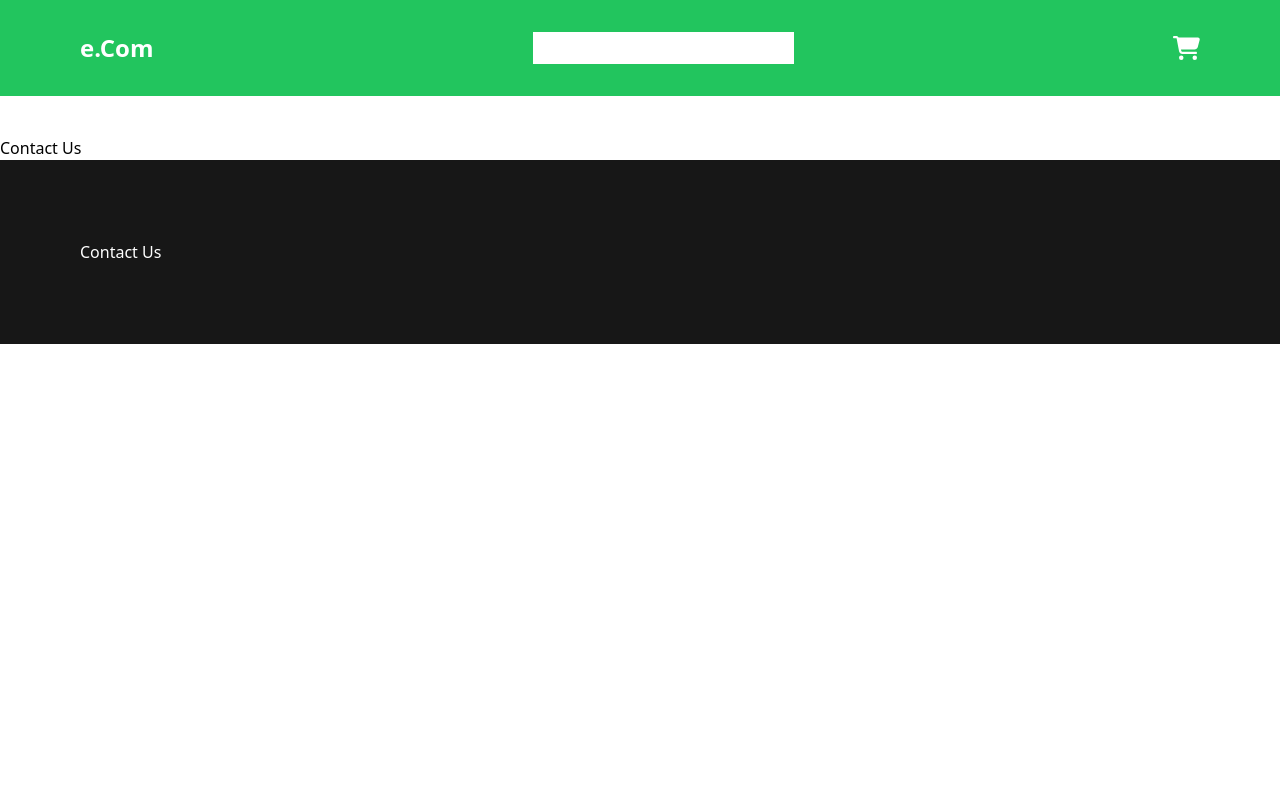
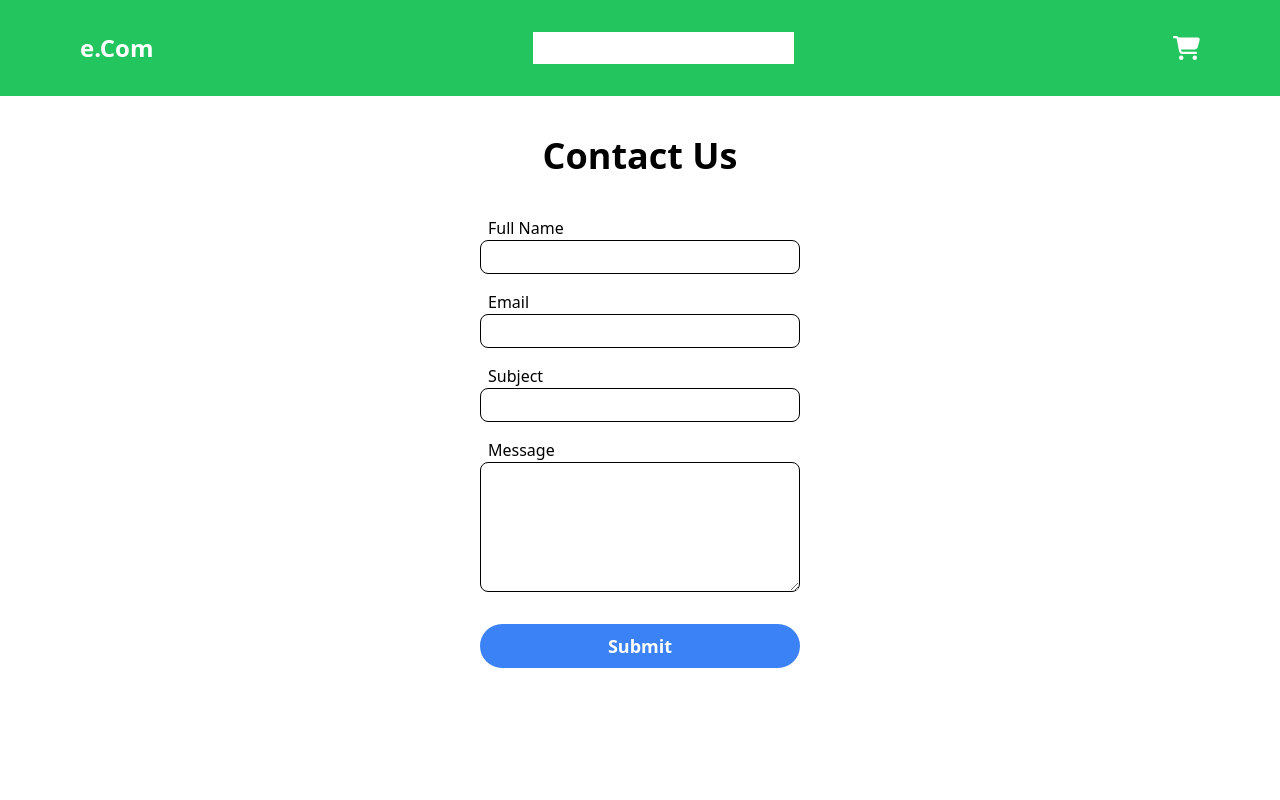
Before and after one commit to NiklasFerling/React-CA, a React (Create React App) app in the folder my-app/: page /contact in a window 1280 px wide. Shown: the top 800 px of the page. Built offline with nearby package versions, Linux system fonts and the light colour scheme.

Commit message:
Contact page

```diff
--- a/my-app/src/components/Contact/index.jsx
+++ b/my-app/src/components/Contact/index.jsx
@@ -1,7 +1,75 @@
+import { useForm } from "react-hook-form";
+import { yupResolver } from "@hookform/resolvers/yup";
+import * as yup from "yup";
+
 function Contact() {
+  const schema = yup.object().shape({
+    fullName: yup.string().min(3, "Min three characters required").required(),
+    email: yup
+      .string()
+      .email("Please provide a valid email address")
+      .required(),
+    subject: yup.string().min(3, "Min three characters required").required(),
+    message: yup.string().min(3, "Min three characters required").required(),
+  });
+
+  const {
+    register,
+    handleSubmit,
+    formState: { errors },
+  } = useForm({ resolver: yupResolver(schema) });
+
+  const onSubmit = (body) => {
+    console.log(body);
+  };
+
   return (
-    <div>
-      <h1>Contact Us</h1>
+    <div className="min-h-screen">
+      <h1 className="text-center text-4xl font-bold mb-10">Contact Us</h1>
+      <form
+        onSubmit={handleSubmit(onSubmit)}
+        className="flex flex-col w-1/2 md:w-1/4 m-auto"
+      >
+        <label htmlFor="fullName" className="ml-2">
+          Full Name
+        </label>
+        <input
+          {...register("fullName")}
+          className="border border-black rounded-lg py-1 px-2"
+        />
+        <p className="text-red-700 ml-2 mb-4">{errors.fullName?.message}</p>
+        <label htmlFor="email" className="ml-2">
+          Email
+        </label>
+        <input
+          {...register("email")}
+          className="border border-black rounded-lg py-1 px-2"
+        />
+        <p className="text-red-700 ml-2 mb-4">{errors.email?.message}</p>
+        <label htmlFor="subject" className="ml-2">
+          Subject
+        </label>
+        <input
+          {...register("subject")}
+          className="border border-black rounded-lg py-1 px-2"
+        />
+        <p className="text-red-700 ml-2 mb-4">{errors.subject?.message}</p>
+        <label htmlFor="message" className="ml-2">
+          Message
+        </label>
+        <textarea
+          {...register("message")}
+          className="border border-black rounded-lg py-1 px-2"
+          rows={5}
+        />
+        <p className="text-red-700 ml-2 mb-4">{errors.message?.message}</p>
+        <button
+          type="submit"
+          className="bg-blue-500 hover:bg-blue-700 text-white font-bold py-2 px-6 rounded-full text-lg mt-4"
+        >
+          Submit
+        </button>
+      </form>
     </div>
   );
 }
```
